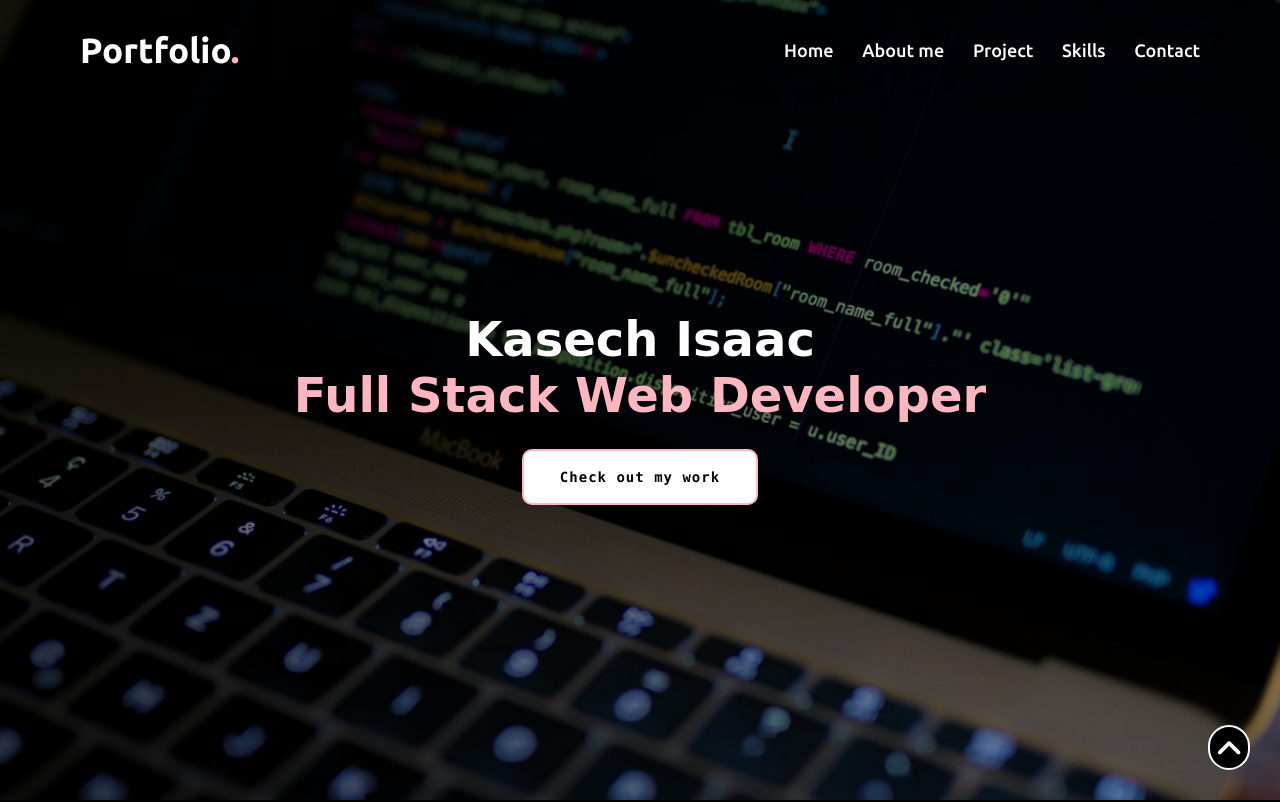
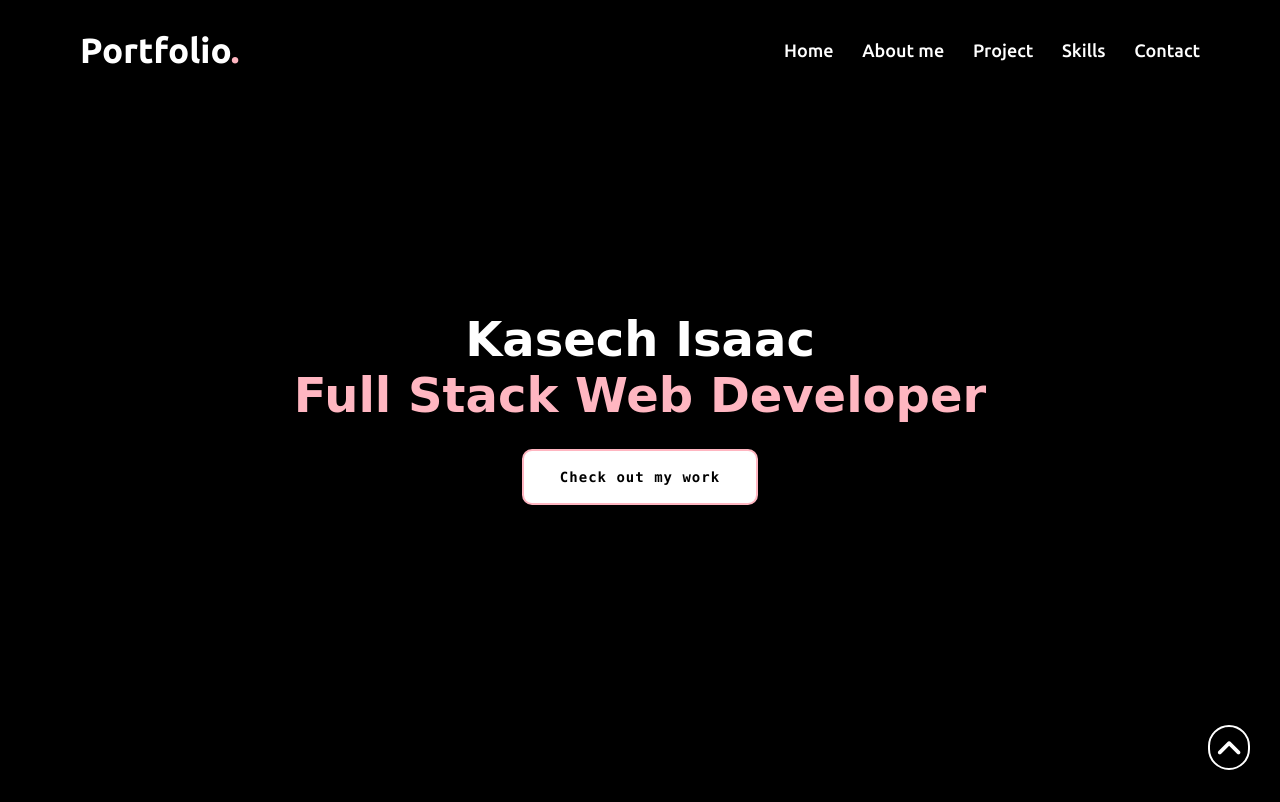
Before and after one commit to kasech-isaac/portfolio, a plain HTML site: page index.html in a window 1280 px wide. Shown: the top 802 px of the page. Drawn offline with nearby package versions, Linux system fonts and the light colour scheme.

Commit message:
fixed link

```diff
--- a/index.html
+++ b/index.html
@@ -83,7 +83,7 @@
                         <p>Allows users to create and organize potluck events</p>
                         <p>I Developed and deployed the front-end using Reactjs, react-bootstrap, CSS, and Cypress
                             Testing </p>
-                        <a href="https://potluck2021foodyumm.netlify.app" target="_blank" class="sleep">Page</a> |
+                        <a href="https://potluck2021learn.netlify.app" target="_blank" class="sleep">Page</a> |
                         <a href="https://github.com/kasech-isaac/potluck-planner" target="_blank" class="sleep"> Github
                             code </a>
 
--- a/style.css
+++ b/style.css
@@ -103,8 +103,7 @@ scroll-behavior: smooth;}
 /* Home section styling */
 .home {
   display: flex;
-  background: linear-gradient(to right, rgba(0, 0, 0, 0.7),
-  rgba(0, 0, 0, 0.1)), url(./image/codes.jpg);
+  background-color: black;
   background-repeat: no-repeat;
   background-position: center center;
   background-size:cover;
```
Also changed, not shown: 1 other file.
